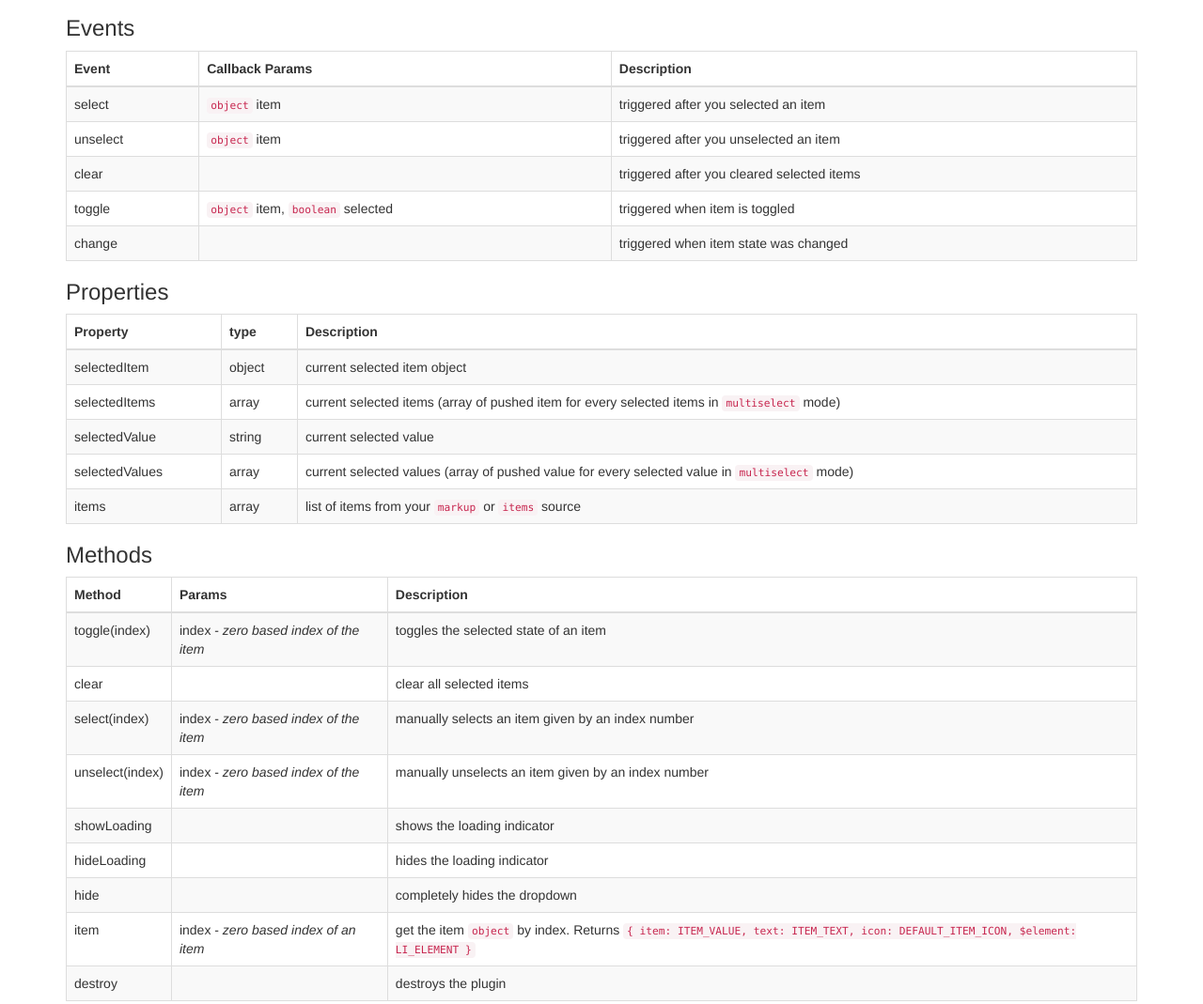
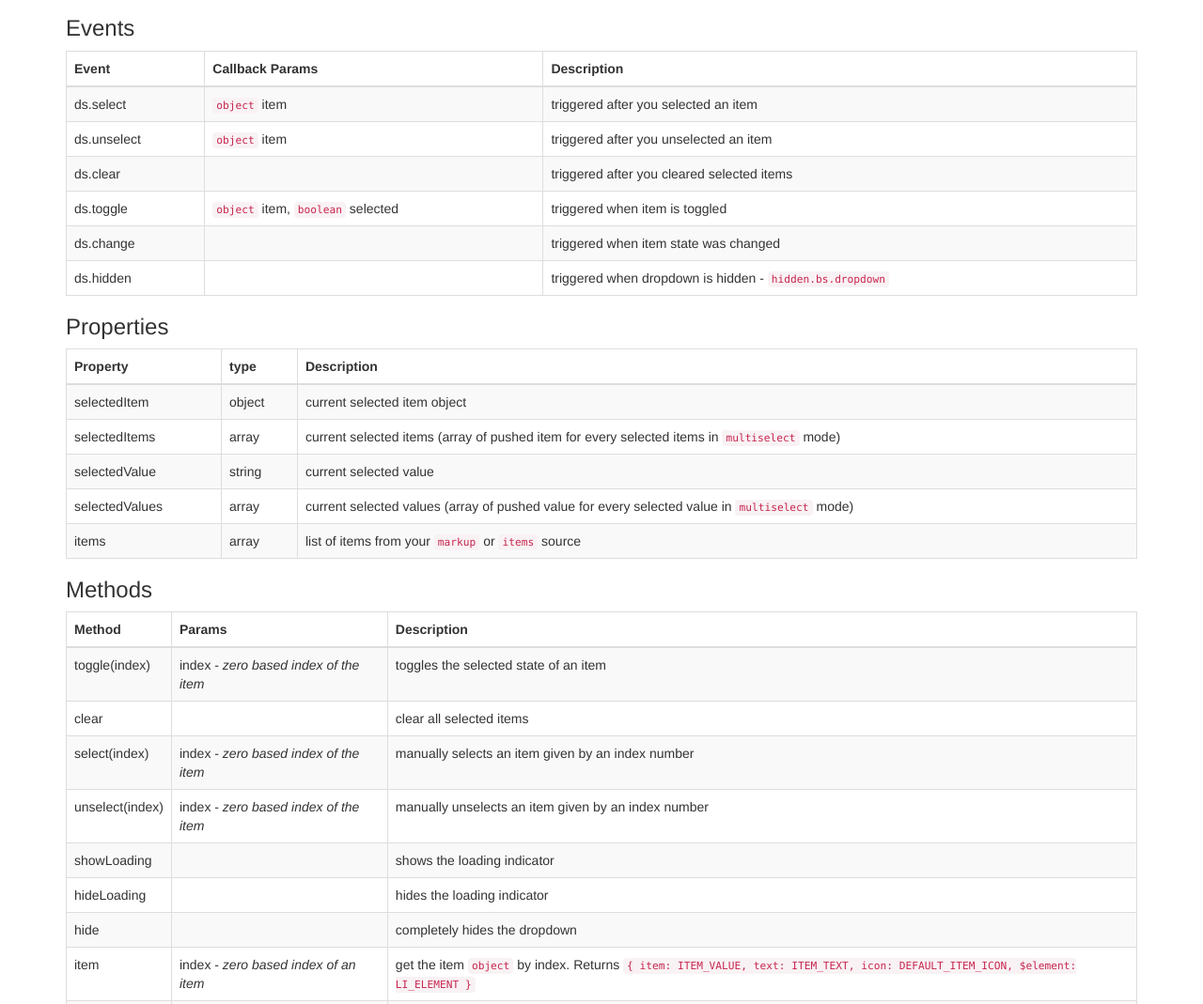
Before and after one commit to lodev09/bootstrap-dropselect, a plain HTML site: page index.html in a window 1280 px wide. Shown: the part 1489-2558 px from the top of the page at 94% size. Drawn offline with nearby package versions, Linux system fonts and the light colour scheme.

Commit message:
updated documentation

```diff
--- a/index.html
+++ b/index.html
@@ -146,11 +146,12 @@ Upon initilizing `dropselect`, you can pass these available options
 
 | Event    | Callback Params                     | Description                                |
 | ---      | ---                                 | ---                                        |
-| select   | `object` item                       | triggered after you selected an item       |
-| unselect | `object` item                       | triggered after you unselected an item     |
-| clear    |                                     | triggered after you cleared selected items |
-| toggle   | `object` item, `boolean` selected   | triggered when item is toggled             |
-| change   |                                     | triggered when item state was changed      |
+| ds.select   | `object` item                       | triggered after you selected an item       |
+| ds.unselect | `object` item                       | triggered after you unselected an item     |
+| ds.clear    |                                     | triggered after you cleared selected items |
+| ds.toggle   | `object` item, `boolean` selected   | triggered when item is toggled             |
+| ds.change   |                                     | triggered when item state was changed      |
+| ds.hidden   |                                     | triggered when dropdown is hidden - `hidden.bs.dropdown` |
 
 
 
```
